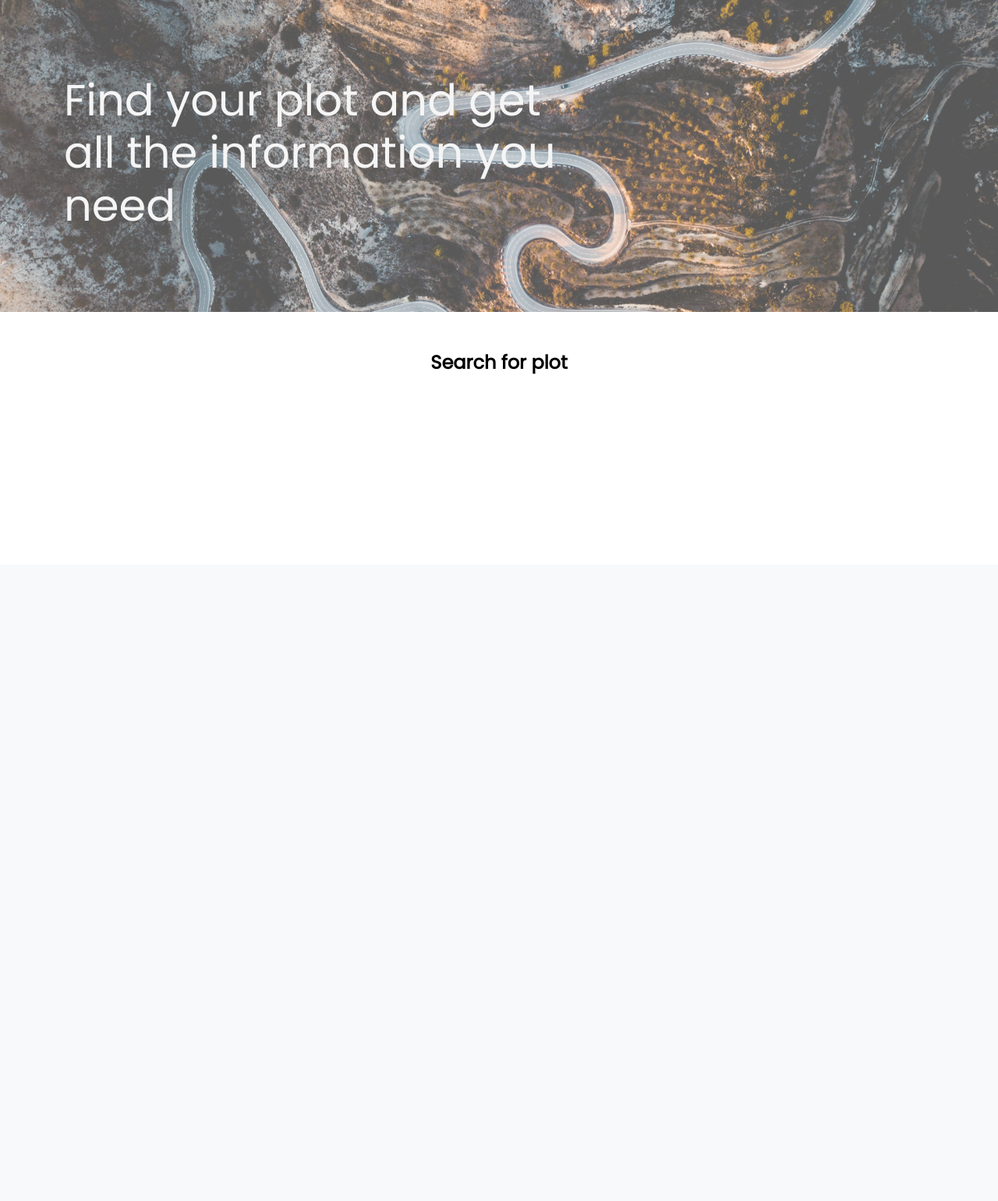
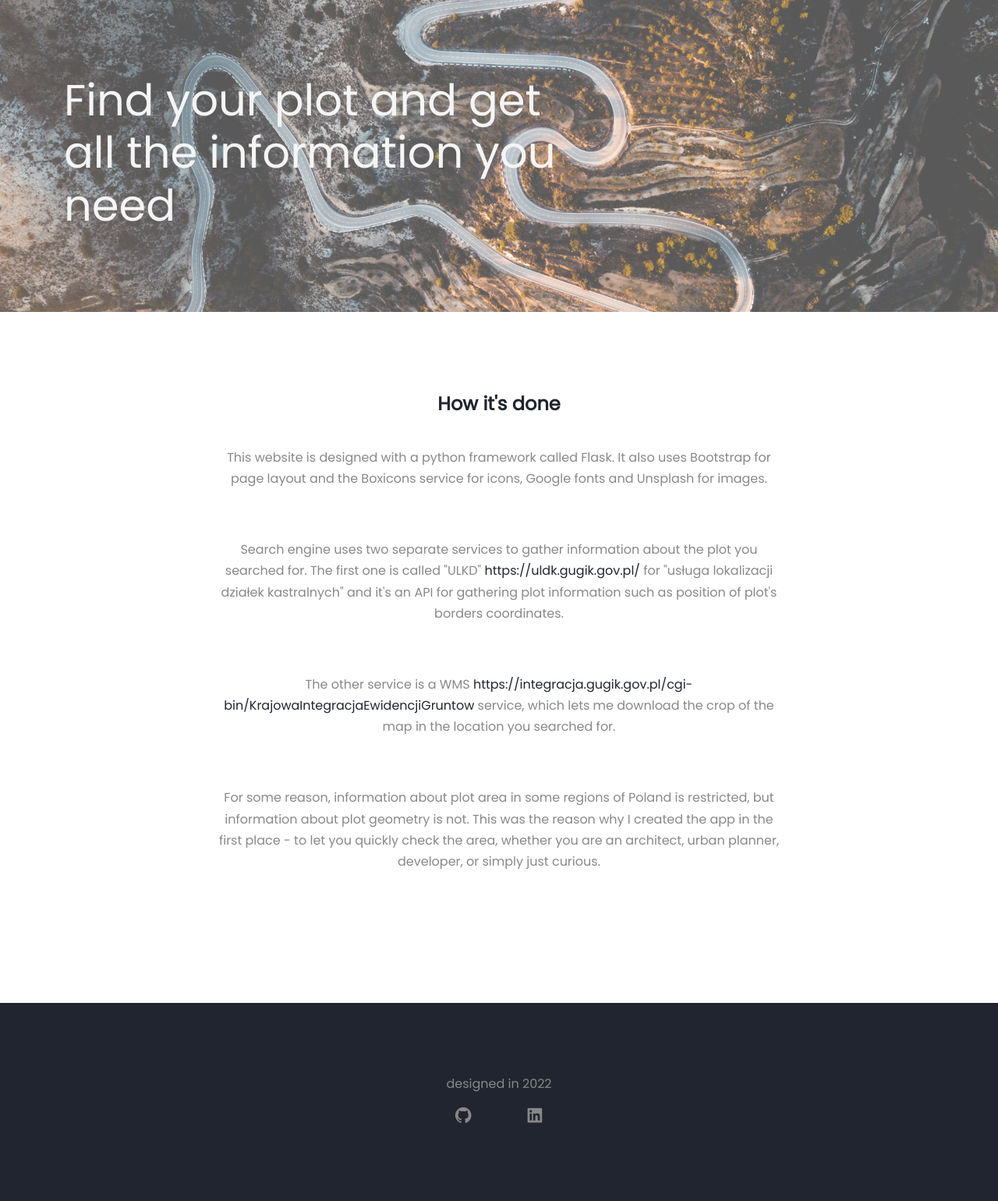
Before and after one commit to tomczykart/check-your-plot, a Flask app: page /how in a window 1280 px wide. Shown: the part 76-1616 px from the top of the page at 78% size. Before the commit the page ends 556 px from the top, so only its background shows below. Run offline with Flask 3, Linux system fonts and the light colour scheme.

Commit message:
More style added and content of the pages.

```diff
--- a/plotter/app/static/css/style.css
+++ b/plotter/app/static/css/style.css
@@ -14,9 +14,14 @@
   color: var(--body)
 }
 
-h1,h2,h3,h4,h5,h6,
+h1,
 .display-4 {
   color: var(--white);
+}
+
+h2,h3,h4,h5,h6,
+.display-9 {
+  color: var(--dark);
 }
 
 a {
@@ -27,6 +32,10 @@
 
 .navbar .nav-link {
   fonr-size: 0.7;
+}
+
+.navitem a:hover {
+  color: var(--dark);
 }
 
 .hero {
@@ -48,5 +57,24 @@
   left: 0;
   background-color: rgba(245, 245, 245, 0.3);
   z-index: -1;
+}
 
+section {
+padding-top: 80px;
+padding-bottom: 80px;
 }
+
+
+.footer-top {
+  background-color: var(--dark);
+  padding-bottom: 90px;
+  padding: 90px;
+}
+
+.footer-top a {
+  color: var(--body)
+}
+
+.footer-top a:hover {
+  color: var(--white)
+}
--- a/plotter/app/templates/base.html
+++ b/plotter/app/templates/base.html
@@ -6,9 +6,11 @@
         <meta name="viewport" content="width=device-width, initial-scale=1">
         <link href="https://cdn.jsdelivr.net/npm/bootstrap@5.2.1/dist/css/bootstrap.min.css" rel="stylesheet" integrity="sha384-iYQeCzEYFbKjA/T2uDLTpkwGzCiq6soy8tYaI1GyVh/UjpbCx/TYkiZhlZB6+fzT" crossorigin="anonymous">
         <link rel="stylesheet" type="text/css" href="{{ url_for('static', filename='css/style.css') }}">
+        <link href='https://unpkg.com/boxicons@2.1.4/css/boxicons.min.css' rel='stylesheet'>
     </head>
     <body>
       <main>
+      <!--        MAIN BODY                -->
 
           <!--        NAVIGATION BAR                -->
           <nav class="navbar navbar-expand-lg py-3 bg-light">
@@ -53,8 +55,8 @@
 
 
           <!--        MAIN BODY                -->
+          <section>
           <div class="px-4 py-3 my-2">
-
               <!--        PAGES CONTENT              -->
               {% block content %}{% endblock%}
               <!--        PAGES CONTENT              -->
@@ -71,12 +73,31 @@
             {% endwith %}
           </div>
           <!--        FLASH ERROR                -->
+          </section>
 
+          <!--        footer                     -->
+          <footer class="footer-top mt-4 text-center">
+            <div class='container'>
+              <div class='row justify-content-center'>
+                <div class='col-2'>
+                  <p class="text-center">designed in 2022</p>
+                </div>
+              </div>
+              <div class='row justify-content-center'>
+                <div class='col-1'>
+                  <a href="https://github.com/tomczykart" target="_blank"><i class='bx bxl-github bx-sm'></i></a>
+                </div>
+                <div class='col-1'>
+                  <a href="https://www.linkedin.com/in/artur-tomczyk-1b2367a6/" target="_blank"><i class='bx bxl-linkedin-square bx-sm' ></i></a>
+                </div>
+              </div>
+            </div>
+          </footer>
+          <!--        footer                     -->
 
 
 
       <!--        MAIN BODY                -->
-
       </main>
 
       <!--        BOOTSTRAP JAVASCRIPT                -->
--- a/plotter/app/templates/how.html
+++ b/plotter/app/templates/how.html
@@ -3,13 +3,35 @@
 
 
 
-<div>
-<br>
-<h4  class='display-9 fw-bold text-black text-center'>Search for plot</h4>
+<div><h4  class='display-9 fw-bold text-center'>How it's done</h4></div>
+
+<div class="container">
+  <div class="row mt-3">
+    <div class="col-md-8 mx-auto text-center">
+      <p class="py-4">
+        This website is designed with a python framework called Flask. It also uses Bootstrap for page layout
+        and the Boxicons service for icons, Google fonts and Unsplash for images.
+      </p>
+      <p class="py-4">
+        Search engine uses two separate services to gather information about the plot you searched for.
+        The first one is called "ULKD" <a href="https://uldk.gugik.gov.pl/" target="_blank">https://uldk.gugik.gov.pl/</a>
+         for "usługa lokalizacji działek kastralnych" and it's an API for gathering plot
+        information such as position of plot's borders coordinates.
+      </p>
+      <p class="py-4">
+        The other service is a WMS <a href="https://integracja.gugik.gov.pl/cgi-bin/KrajowaIntegracjaEwidencjiGruntow" target="_blank">https://integracja.gugik.gov.pl/cgi-bin/KrajowaIntegracjaEwidencjiGruntow</a>
+         service, which lets me download the crop of the map in the location you searched for.
+      </p>
+
+      <p class="py-4">
+        For some reason, information about plot area in some regions of Poland is restricted, but information about plot geometry is not.
+        This was the reason why I created the app in the first place - to let you quickly check the area, whether you are an architect, urban planner,
+        developer, or simply just curious.
+      </p>
+    </div>
+  </div>
 </div>
 
 
 
-
-
 {% endblock %}
```
Also changed, not shown: plotter/app/templates/about.html (+20 -1 lines), plotter/app/templates/faqs.html (+28 -1 lines), plotter/app/templates/index.html (+4 -5 lines). Lines whose indentation alone changed are shown as unchanged.
